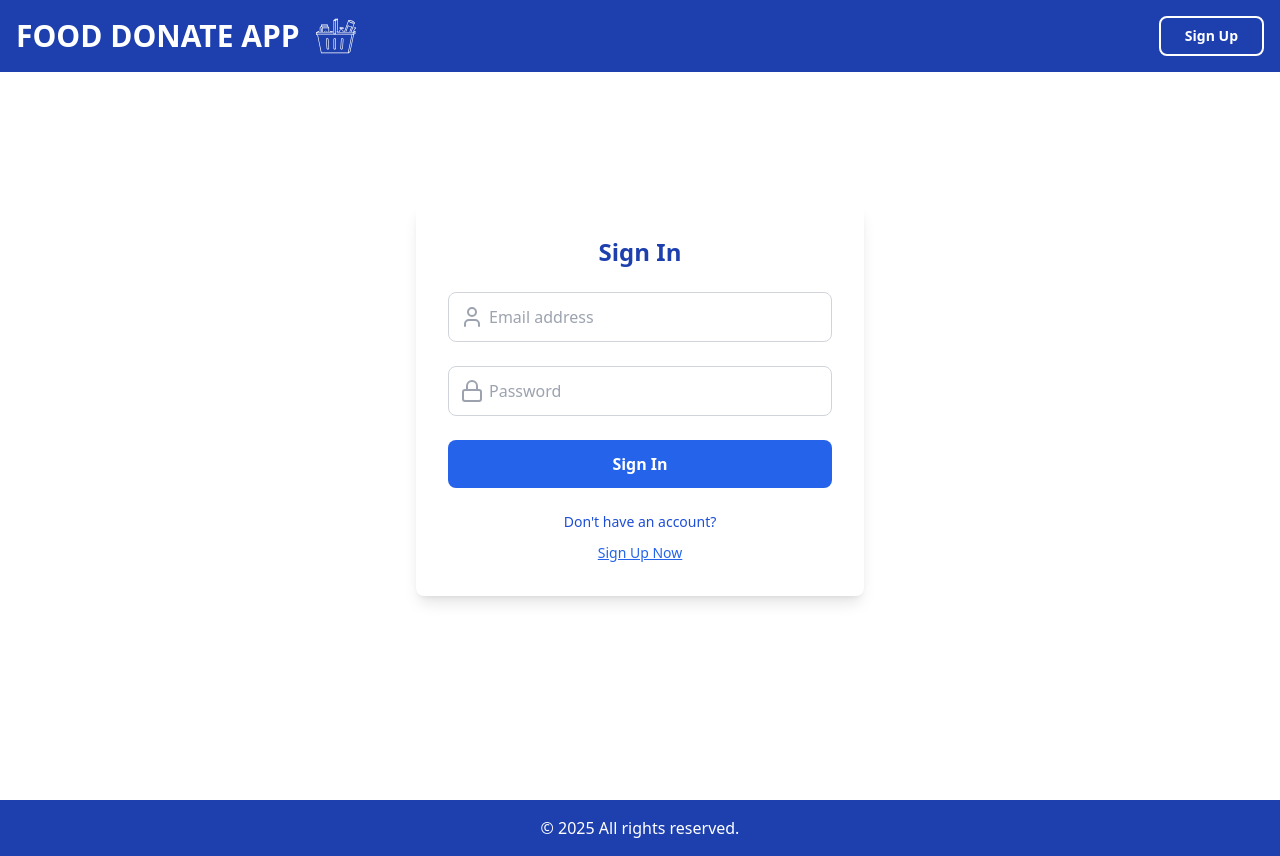
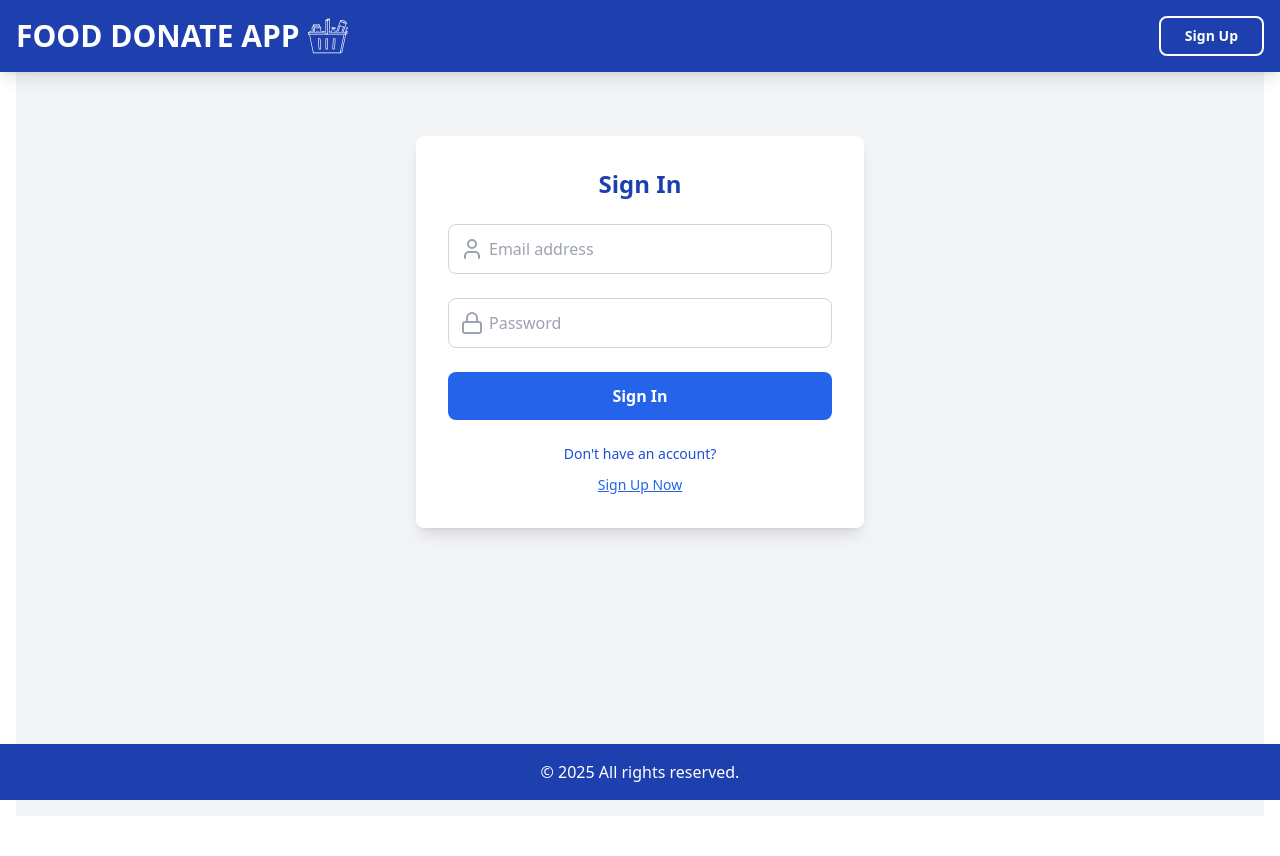
Before and after one commit to hari-haran-ah/food-waste-management, a React (Vite) app in the folder frontend/: page / in a window 1280 px wide. After the commit the page ends 832 px from the top, so only its background shows below. Built offline with nearby package versions, Linux system fonts and the light colour scheme.

Commit message:
windowSize

```diff
--- a/frontend/src/App.jsx
+++ b/frontend/src/App.jsx
@@ -1,17 +1,16 @@
-import { useRef } from 'react';
-import { Route, Routes, useLocation } from 'react-router-dom';
-import { CSSTransition, TransitionGroup } from 'react-transition-group';
-import HomePage from './pages/HomePage';
-import SignInPage from './pages/SignInPage';
-import SignUpPage from './pages/SignUpPage';
-import DonatingFoodPage from './pages/DonatingFoodPage';
-import BookingFoodPage from './pages/BookingFoodPage';
-import Footer from './components/Footer';
-
-import PrivateRoute from './components/PrivateRoute';
-import HistoryPage from './pages/HistoryPage';
-import About from './pages/About';
-import { AuthProvider } from './context/AuthContext';
+import React, { useRef } from "react";
+import { Route, Routes, useLocation } from "react-router-dom";
+import { CSSTransition, TransitionGroup } from "react-transition-group";
+import HomePage from "./pages/HomePage";
+import SignInPage from "./pages/SignInPage";
+import SignUpPage from "./pages/SignUpPage";
+import DonatingFoodPage from "./pages/DonatingFoodPage";
+import BookingFoodPage from "./pages/BookingFoodPage";
+import Footer from "./components/Footer";
+import PrivateRoute from "./components/PrivateRoute";
+import HistoryPage from "./pages/HistoryPage";
+import About from "./pages/About";
+import { AuthProvider } from "./context/AuthContext";
 
 const App = () => {
   const location = useLocation();
@@ -19,13 +18,13 @@ const App = () => {
 
   // Define the paths where Footer should be displayed
   const showFooterRoutes = [
-    '/',
-    '/signup',
-    '/home',
-    '/donating-food',
-    '/booking-food',
-    '/history',
-    '/about',
+    "/",
+    "/signup",
+    "/home",
+    "/donating-food",
+    "/booking-food",
+    "/history",
+    "/about",
   ];
 
   // Check if the current path matches a route where Footer should be shown
@@ -33,6 +32,7 @@ const App = () => {
 
   return (
     <AuthProvider>
+      <div className="p-4">
         <TransitionGroup>
           <CSSTransition
             key={location.key}
@@ -47,11 +47,26 @@ const App = () => {
                 <Route path="/signup" element={<SignUpPage />} />
 
                 {/* Private Routes */}
-              <Route path="/home" element={<PrivateRoute element={<HomePage />} />} />
-              <Route path="/donating-food" element={<PrivateRoute element={<DonatingFoodPage />} />} />
-              <Route path="/booking-food" element={<PrivateRoute element={<BookingFoodPage />} />} />
-              <Route path="/history" element={<PrivateRoute element={<HistoryPage />} />} />
-              <Route path="/about" element={<PrivateRoute element={<About />} />} />
+                <Route
+                  path="/home"
+                  element={<PrivateRoute element={<HomePage />} />}
+                />
+                <Route
+                  path="/donating-food"
+                  element={<PrivateRoute element={<DonatingFoodPage />} />}
+                />
+                <Route
+                  path="/booking-food"
+                  element={<PrivateRoute element={<BookingFoodPage />} />}
+                />
+                <Route
+                  path="/history"
+                  element={<PrivateRoute element={<HistoryPage />} />}
+                />
+                <Route
+                  path="/about"
+                  element={<PrivateRoute element={<About />} />}
+                />
 
                 {/* Fallback for Unknown Routes */}
                 <Route
@@ -66,7 +81,7 @@ const App = () => {
                       </p>
                       <button
                         className="mt-6 bg-blue-600 text-white px-6 py-3 rounded-lg hover:bg-blue-700 transition duration-300"
-                      onClick={() => (window.location.href = '/home')}
+                        onClick={() => (window.location.href = "/home")}
                       >
                         Go to Home
                       </button>
@@ -79,6 +94,7 @@ const App = () => {
             </div>
           </CSSTransition>
         </TransitionGroup>
+      </div>
     </AuthProvider>
   );
 };
--- a/frontend/src/components/Footer.jsx
+++ b/frontend/src/components/Footer.jsx
@@ -1,7 +1,6 @@
-
 function Footer() {
   return (
-      <footer className="bg-blue-800 p-4 text-center text-white">
+    <footer className="bg-blue-800 p-4 text-center text-white fixed bottom-0 left-0 w-full">
       <p>&copy; 2025 All rights reserved.</p>
     </footer>
   );
--- /dev/null
+++ b/frontend/src/hooks/useWindowSize.js
@@ -0,0 +1,27 @@
+// src/hooks/useWindowSize.js
+import { useState, useEffect } from "react";
+
+const useWindowSize = () => {
+  const [windowSize, setWindowSize] = useState({
+    width: window.innerWidth,
+    height: window.innerHeight,
+  });
+
+  useEffect(() => {
+    const handleResize = () => {
+      setWindowSize({
+        width: window.innerWidth,
+        height: window.innerHeight,
+      });
+    };
+
+    window.addEventListener("resize", handleResize);
+
+    // Cleanup listener on component unmount
+    return () => window.removeEventListener("resize", handleResize);
+  }, []);
+
+  return windowSize;
+};
+
+export default useWindowSize;
--- a/frontend/src/index.css
+++ b/frontend/src/index.css
@@ -1,7 +1,9 @@
+/* Tailwind Base Styles */
 @tailwind base;
 @tailwind components;
 @tailwind utilities;
 
+/* Custom Animations and Utilities */
 @keyframes gradientFlow {
   0% { background-position: 0% 50%; }
   50% { background-position: 100% 50%; }
@@ -40,3 +42,22 @@
 .animate-pulse-slow {
   animation: pulse 3s cubic-bezier(0.4, 0, 0.6, 1) infinite;
 }
+
+/* React Transition Group Fade Styles */
+.fade-enter {
+  opacity: 0;
+}
+
+.fade-enter-active {
+  opacity: 1;
+  transition: opacity 300ms;
+}
+
+.fade-exit {
+  opacity: 1;
+}
+
+.fade-exit-active {
+  opacity: 0;
+  transition: opacity 300ms;
+}
--- a/frontend/src/pages/HomePage.jsx
+++ b/frontend/src/pages/HomePage.jsx
@@ -36,11 +36,6 @@ const HomePage = () => {
 
   return (
     <motion.div
-      initial="initial"
-      animate="in"
-      exit="out"
-      variants={pageVariants}
-      transition={pageTransition}
       className="min-h-screen bg-white text-blue-800 overflow-hidden"
     >
       <header className="bg-blue-800 p-4 w-full z-10 fixed top-0 left-0">
--- a/frontend/src/pages/SignInPage.jsx
+++ b/frontend/src/pages/SignInPage.jsx
@@ -1,41 +1,44 @@
-import React, { useState } from 'react';
-import { useNavigate } from 'react-router-dom';
-import { signIn } from '../api/auth';
-import SignInForm from '../components/SignInForm';
-import Cookies from 'js-cookie';
-import AppIcon from '../components/AppIcon';
+import React, { useState } from "react";
+import { useNavigate } from "react-router-dom";
+import { signIn } from "../api/auth";
+import SignInForm from "../components/SignInForm";
+import Cookies from "js-cookie";
+import AppIcon from "../components/AppIcon";
 
 const SignInPage = () => {
   const [loading, setLoading] = useState(false);
-  const [error, setError] = useState('');
+  const [error, setError] = useState("");
   const navigate = useNavigate();
 
   const handleSignIn = async (email, password) => {
     setLoading(true);
-    setError('');
+    setError("");
     try {
       const response = await signIn({ email, password });
-      Cookies.set('user', JSON.stringify(response.data), { expires: 7, secure: true, sameSite: 'Strict' });
-      navigate('/home');
+      Cookies.set("user", JSON.stringify(response.data), {
+        expires: 7,
+        secure: true,
+        sameSite: "Strict",
+      });
+      navigate("/home");
     } catch (err) {
-      setError('Invalid email or password');
+      setError("Invalid email or password");
     } finally {
       setLoading(false);
     }
   };
 
   return (
-    <div className="min-h-screen flex flex-col items-center justify-center bg-white">
-      <header className="fixed top-0 left-0 w-full z-10 p-4 bg-blue-800">
+    <div className="flex flex-col h-screen">
+      {/* Fixed Header */}
+      <header className="fixed top-0 left-0 w-full z-10 bg-blue-800 p-4 shadow-lg">
         <div className="max-w-7xl mx-auto flex justify-between items-center">
           <h1 className="text-3xl font-bold text-white flex items-center space-x-2">
-          <h1 className="text-3xl font-bold text-white">
             FOOD DONATE APP
-          </h1>
             <AppIcon className="inline-block ml-2 animate-pulse-slow" />
           </h1>
           <button
-            onClick={() => navigate('/signup')}
+            onClick={() => navigate("/signup")}
             className="bg-transparent border-2 border-white text-white py-2 px-6 rounded-lg text-sm font-semibold hover:bg-white hover:text-blue-800 transition duration-300"
           >
             Sign Up
@@ -43,7 +46,9 @@ const SignInPage = () => {
         </div>
       </header>
 
-      <div className="w-full max-w-md p-8 bg-white rounded-lg shadow-lg">
+      {/* Scrollable Content */}
+      <main className="flex-grow pt-24 pb-16 overflow-y-auto bg-gray-100">
+        <div className="w-full max-w-md mx-auto p-8 bg-white rounded-lg shadow-lg mt-6">
           <h2 className="text-2xl font-bold text-center mb-6 text-blue-800">
             Sign In
           </h2>
@@ -60,12 +65,13 @@ const SignInPage = () => {
             <p className="text-sm mb-2 text-blue-700">Don't have an account?</p>
             <button
               className="text-blue-600 underline hover:text-blue-800 transition duration-300 text-sm font-medium"
-            onClick={() => navigate('/signup')}
+              onClick={() => navigate("/signup")}
             >
               Sign Up Now
             </button>
           </div>
         </div>
+      </main>
     </div>
   );
 };
```
Also changed, not shown: frontend/src/components/SignInForm.jsx (+6 -3 lines). Lines whose indentation alone changed are shown as unchanged.
